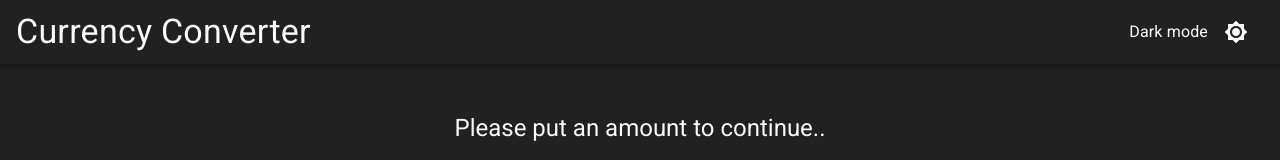
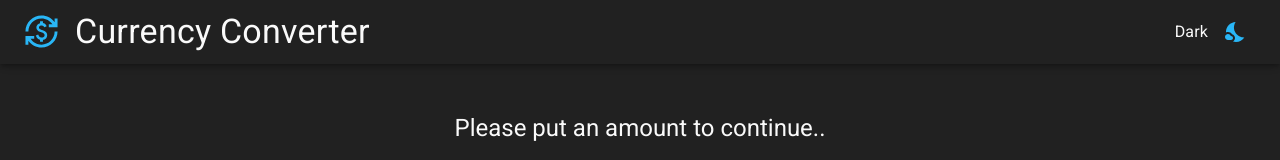
Before and after one commit to raj5036/Currency-Converter, a React (Vite) app: page / in a window 1280 px wide. Shown: the top 160 px of the page. Built offline with nearby package versions, Linux system fonts and the light colour scheme; no server answers.

Commit message:
UI theme Updates

```diff
--- a/src/components/CurrencyConverter/CurrencyConverter.tsx
+++ b/src/components/CurrencyConverter/CurrencyConverter.tsx
@@ -121,7 +121,7 @@ const CurrencyConverter = () => {
 			</Stack>
 			<CurrencyConverterStyles.SubmitButton
 				variant="contained"
-				color="info"
+				color={theme.palette.mode === 'dark' ? 'info' : 'warning'}
 				onClick={onSubmitClick}
 			>
 				Convert
--- a/src/components/Header/Header.tsx
+++ b/src/components/Header/Header.tsx
@@ -1,13 +1,23 @@
 import { Typography } from '@mui/material';
 import ToggleColorMode from '../ToggleColorMode/ToggleColorMode';
 import { HeaderStyles } from './HeaderStyles';
+import CurrencyExchangeIcon from '@mui/icons-material/CurrencyExchange';
+import { useTheme } from '@mui/material/styles';
 
 const Header = () => {
+	const theme = useTheme()
+
 	return (
 		<HeaderStyles.Box>
-			<Typography variant="h4" marginLeft={2}>
-				Currency Converter
-			</Typography>
+			<HeaderStyles.AppNameContainer>
+				<CurrencyExchangeIcon
+					color={theme.palette.mode === 'dark' ? 'info' : 'warning'}
+					fontSize='large'
+				/>
+				<Typography variant="h4" marginLeft={2}>
+					Currency Converter
+				</Typography>
+			</HeaderStyles.AppNameContainer>
 			<ToggleColorMode />
 		</HeaderStyles.Box>
 	);
--- a/src/components/Header/HeaderStyles.ts
+++ b/src/components/Header/HeaderStyles.ts
@@ -17,5 +17,13 @@ export const HeaderStyles = {
 			backgroundColor: theme.palette.background.default,
 			zIndex: 1,
 		}
+	}),
+	AppNameContainer: styled(Box)(({ theme }) => {
+		return {
+			display: 'flex',
+			justifyContent: 'center',
+			alignItems: 'center',
+			marginLeft: theme.spacing(3),
+		}
 	})
 }
--- a/src/components/ToggleColorMode/ToggleColorMode.tsx
+++ b/src/components/ToggleColorMode/ToggleColorMode.tsx
@@ -2,19 +2,21 @@ import { useTheme } from "@mui/material/styles";
 import React from "react";
 import ColorModeContext from "../../utils/Context";
 import { IconButton, Typography } from "@mui/material";
-import Brightness4Icon from '@mui/icons-material/Brightness4';
-import Brightness7Icon from '@mui/icons-material/Brightness7';
 import { CapitalizeString } from "../../utils/Functions";
 import { ToggleColorModeStyles } from "./ToggleColorModeStyles";
+import NightsStayIcon from '@mui/icons-material/NightsStay';
+import WbSunnyIcon from '@mui/icons-material/WbSunny';
 
 const ToggleColorMode = () => {
 	const theme = useTheme();
 	const colorMode = React.useContext(ColorModeContext);
 	return (
 		<ToggleColorModeStyles.Box>
-			<Typography variant="body1">{CapitalizeString(theme.palette.mode)} mode</Typography>
+			<Typography variant="body1">{CapitalizeString(theme.palette.mode)}</Typography>
 			<IconButton sx={{ ml: 1 }} onClick={colorMode.toggleColorMode} color="inherit">
-				{theme.palette.mode === 'dark' ? <Brightness7Icon /> : <Brightness4Icon />}
+				{theme.palette.mode === 'dark'
+				? <NightsStayIcon color="info"/>
+				: <WbSunnyIcon color="warning"/>}
 			</IconButton>
 		</ToggleColorModeStyles.Box>
 	)
```
Also changed, not shown: src/components/Loader/Loader.css (deleted, +0 -31 lines), src/components/Loader/Loader.tsx (deleted, +0 -7 lines).
